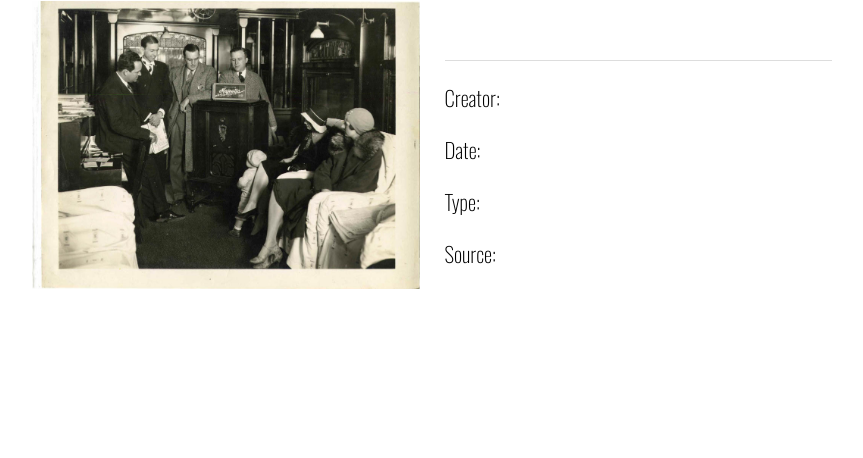
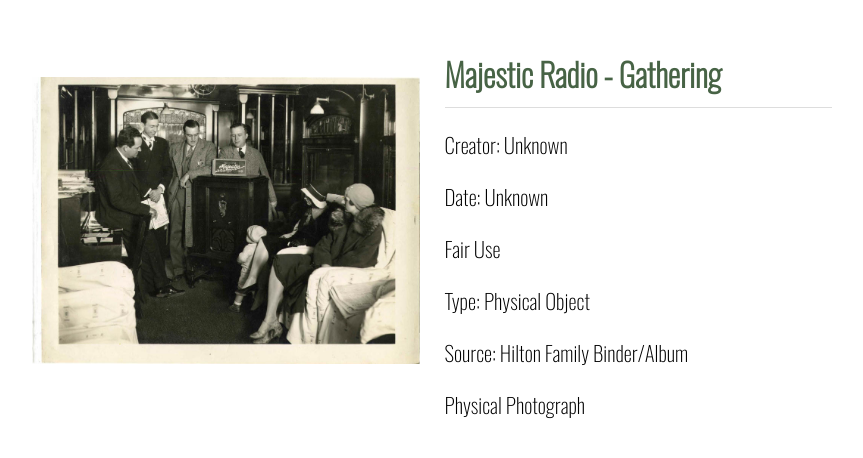
Before and after one commit to martinez2125/TennesseeChicago_Images, a Jekyll site: the page built from _mindoc_media/pg945-img.md, in a window 1280 px wide. Shown: the top 458 px of the page, without its empty margins (208-1071 px from the left). Built offline with Jekyll 4.4.1, drawn with Linux system fonts in a browser that asks for light colours.

Commit message:
Update pg945-img.md

```diff
--- a/_mindoc_media/pg945-img.md
+++ b/_mindoc_media/pg945-img.md
@@ -3,18 +3,18 @@ page: section-name
 title: Hilton Family Binder (Inside)
 media_type: image
 
-_title:
+_title: Majestic Radio - Gathering
 description:
-creator:
-_date:
-rights:
-type:
-source:
+creator: Unknown
+_date: Unknown
+rights: Fair Use
+type: Physical Object
+source: Hilton Family Binder/Album
 identifier:
 contributor:
-format:
-credit_(IPTC):
-date_created_(IPTC):
+format: Physical Photograph
+credit_(IPTC): Digitization courtesy of Caden J. Miller & Lesly Martinez
+date_created_(IPTC): 9/15/2025
 
 _path: /assets/img/pg45-img.jpg
 order: 47
```
